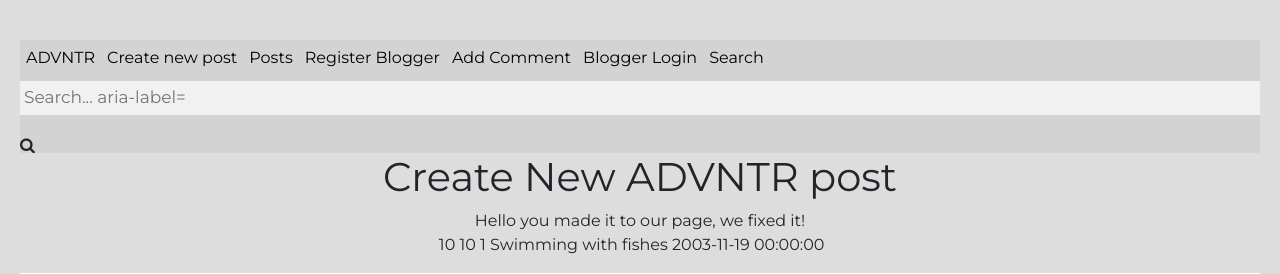
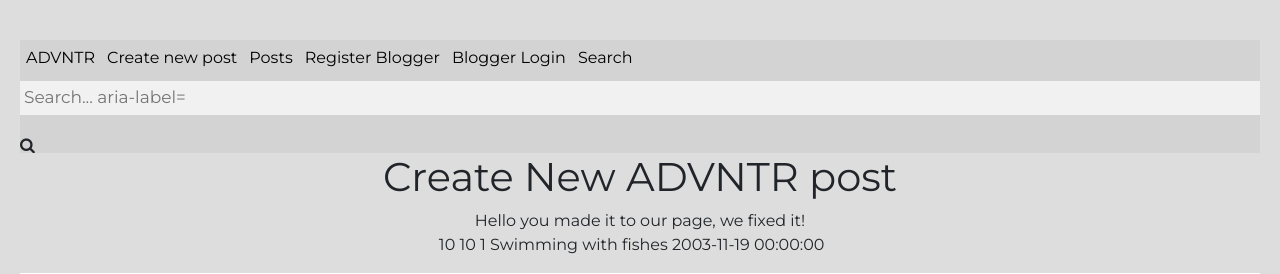
Before and after one commit to QA-Instructor/MVC-Skeleton, a PHP site: page /MVC-Skeleton/index.php?controller=blogPost&action=search&category=1 in a window 1280 px wide. Shown: the top 274 px of the page. Run offline with PHP 8.4, Linux system fonts and the light colour scheme; data comes from the database, SQL or seed files in the repository.

Commit message:
LayoutChanges

```diff
--- a/views/layout.php
+++ b/views/layout.php
@@ -20,7 +20,7 @@
                 <a href='?controller=blogPost&action=create'>Create new post</a>
                 <a href='?controller=blogPost&action=readAll'>Posts</a>
                 <a href='?controller=blogger&action=create'>Register Blogger</a>
-                <a href='?controller=blogPostComment&action=create'>Add Comment</a>
+<!--                <a href='?controller=blogPostComment&action=create'>Add Comment</a>-->
                 <a href='?controller=blogger&action=login'>Blogger Login</a>
                 <a href='?controller=blogPost&action=search&category=1'>Search</a>
                 <input class="search" type="text" placeholder="Search... aria-label="Search">
```
